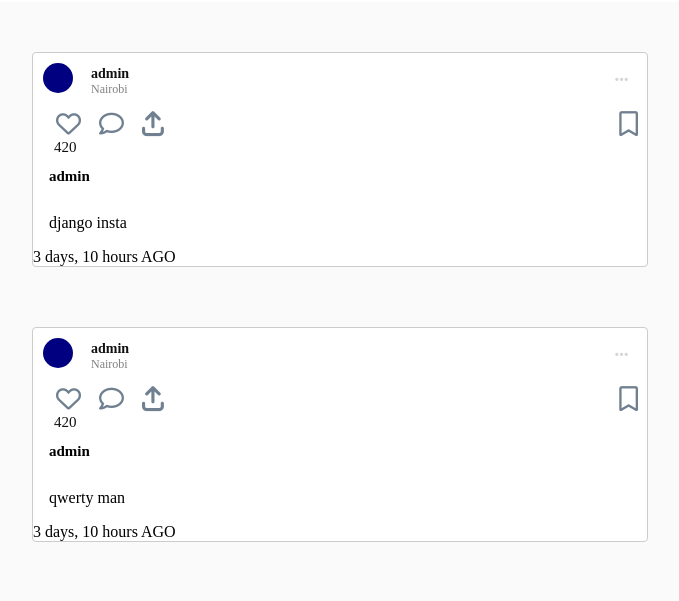
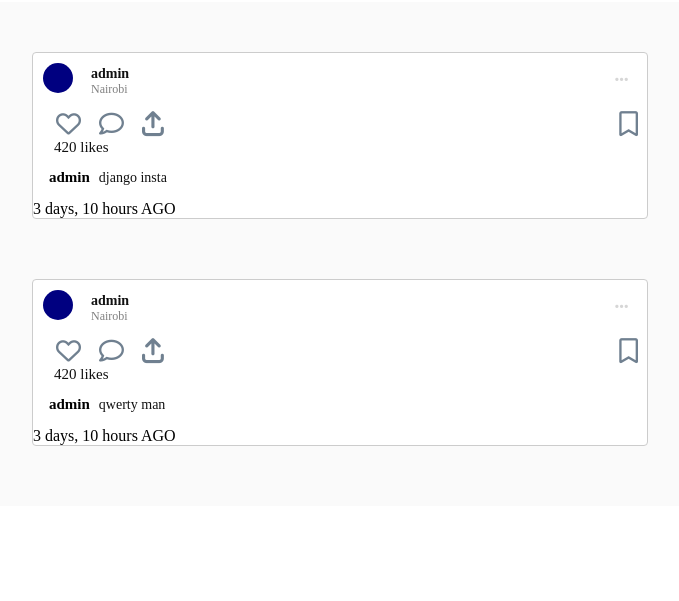
Before and after one commit to DEANKAGO/instagram-clone, a Django app: page / in a window 1280 px wide. Shown: the part 81-682 px from the top of the page, without its empty margins (300-979 px from the left). Run offline with Django 3.2, Linux system fonts and the light colour scheme; data comes from the database, SQL or seed files in the repository; some libraries are stand-ins or nearby versions.

Commit message:
added more styling to description span

```diff
--- a/insta/static/css/main.css
+++ b/insta/static/css/main.css
@@ -190,3 +190,11 @@
   margin-left: -5px;
   padding-right: 5px;
 }
+
+.caption span{
+  font-size: 14px;
+  font-weight: 500;
+  color: #111;
+  display: inline-block;
+  margin-right: 15px;
+}
--- a/insta/templates/main/post_list.html
+++ b/insta/templates/main/post_list.html
@@ -20,7 +20,7 @@
     <a href=""><i class="far fa-bookmark"></i></a>
   </div>
   <div class="likes">
-    <a href="">420</a>
+    <a href="">420 likes</a>
   </div>
   <div class="caption">
     <a href=""><h2>{{ post.author }}</h2> </a>
```
